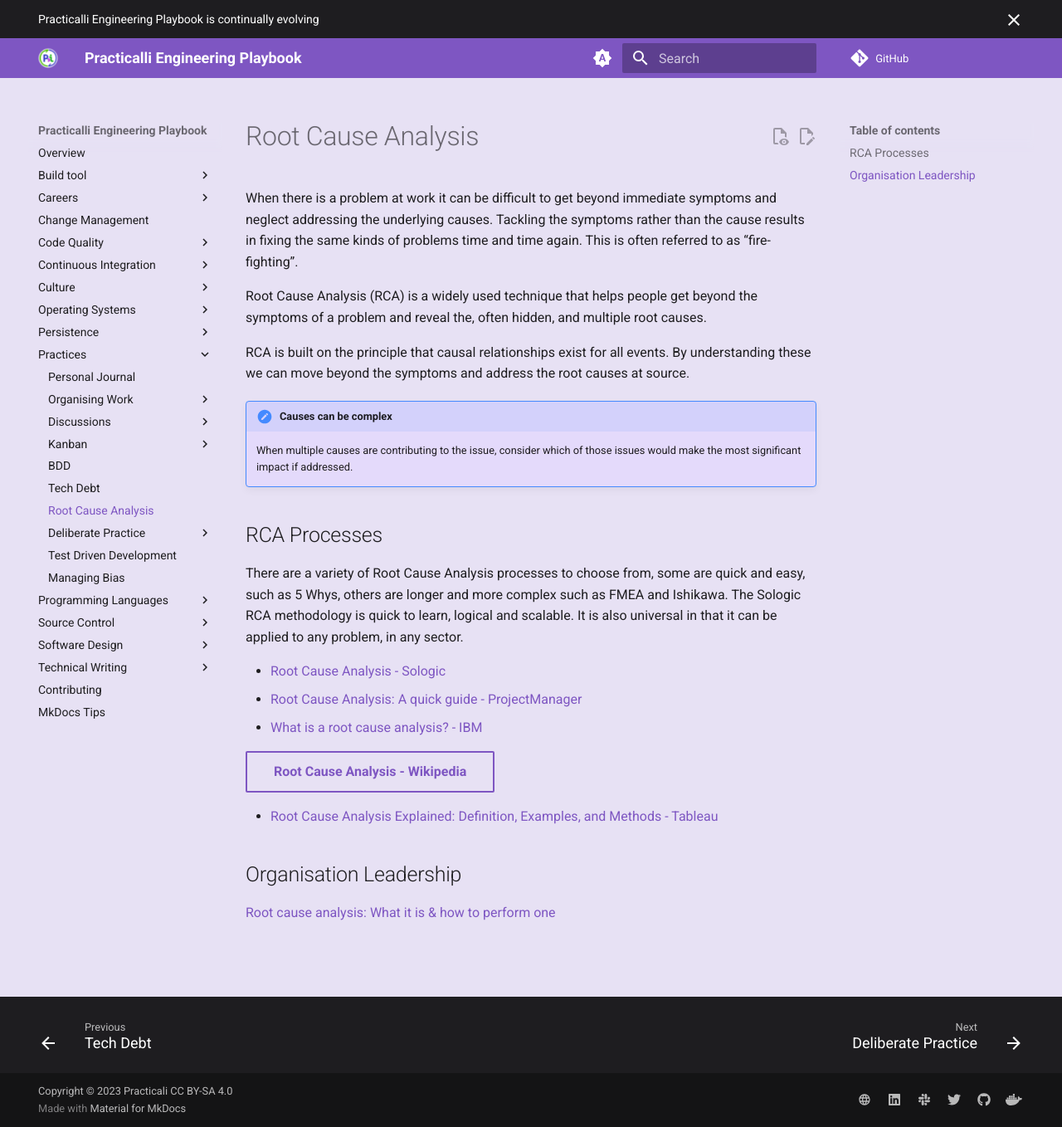
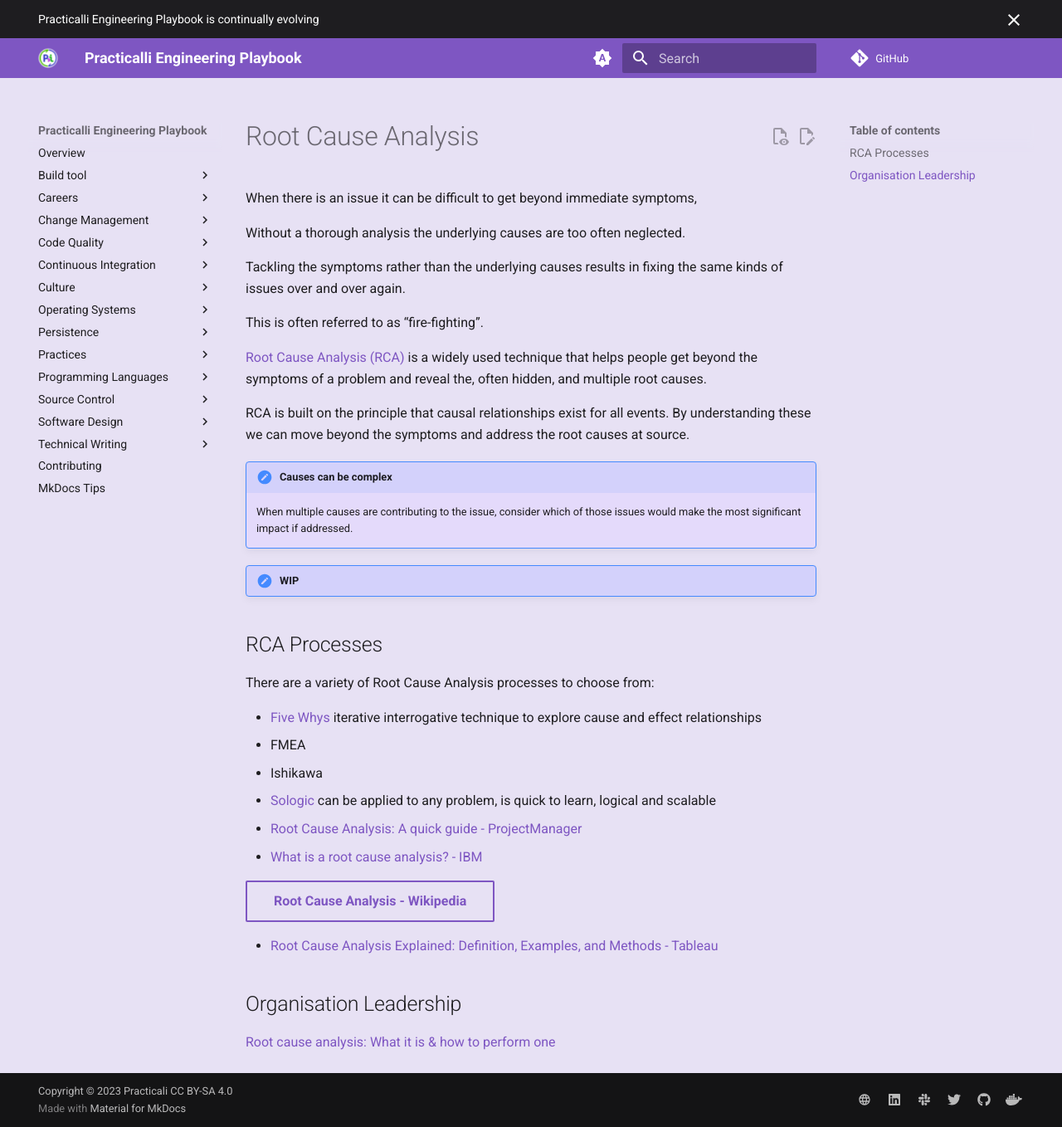
Before and after one commit to practicalli/engineering-playbook, an MkDocs documentation site: the page built from docs/practices/cause-analysis.md, in a window 1280 px wide and 1358 px high. Shown: the whole window at 83% size. Built offline with MkDocs 1.6.1 and Material for MkDocs 9.7.7, drawn with Linux system fonts in a browser that asks for light colours; comment, search, counter and statistics services are not loaded.

Commit message:
docs(practices): ✏️ merge change management, update filenames

```diff
--- a/docs/practices/root-cause-analysis.md
+++ b/docs/practices/cause-analysis.md
@@ -1,8 +1,14 @@
 # Root Cause Analysis
 
-When there is a problem at work it can be difficult to get beyond immediate symptoms and neglect addressing the underlying causes. Tackling the symptoms rather than the cause results in fixing the same kinds of problems time and time again.  This is often referred to as “fire-fighting”.
+When there is an issue it can be difficult to get beyond immediate symptoms,
 
-Root Cause Analysis (RCA) is a widely used technique that helps people get beyond the symptoms of a problem and reveal the, often hidden, and multiple root causes.
+Without a thorough analysis the underlying causes are too often neglected.
+
+Tackling the symptoms rather than the underlying causes results in fixing the same kinds of issues over and over again.
+
+This is often referred to as “fire-fighting”.
+
+[Root Cause Analysis (RCA)](https://en.wikipedia.org/wiki/Root-cause_analysis){target=_blank} is a widely used technique that helps people get beyond the symptoms of a problem and reveal the, often hidden, and multiple root causes.
 
 RCA is built on the principle that causal relationships exist for all events. By understanding these we can move beyond the symptoms and address the root causes at source.
 
@@ -10,11 +16,16 @@
     When multiple causes are contributing to the issue, consider which of those issues would make the most significant impact if addressed.
 
 
+!!! WARN "WIP"
+
 ## RCA Processes
 
-There are a variety of Root Cause Analysis processes to choose from, some are quick and easy, such as 5 Whys, others are longer and more complex such as FMEA and Ishikawa. The Sologic RCA methodology is quick to learn, logical and scalable.  It is also universal in that it can be applied to any problem, in any sector.
+There are a variety of Root Cause Analysis processes to choose from:
 
-- [Root Cause Analysis - Sologic](https://www.sologic.com/en-gb/about/root-cause-analysis)
+- [Five Whys](https://en.wikipedia.org/wiki/Five_whys){target=_blank} iterative interrogative technique to explore cause and effect relationships
+- FMEA
+- Ishikawa
+- [Sologic](https://www.sologic.com/en-gb/about/root-cause-analysis) can be applied to any problem, is quick to learn, logical and scalable
 - [Root Cause Analysis: A quick guide - ProjectManager](https://www.projectmanager.com/blog/root-cause-analysis-guide)
 - [What is a root cause analysis? - IBM](https://www.ibm.com/topics/root-cause-analysis)
 
```
Also changed, not shown: docs/practices/asking-questions.md (renamed from docs/practices/asking-questions-clearly.md, +7 -2 lines), docs/practices/change-management/technical-buy-in.md (added, +1 -0 lines), docs/practices/index.md (+9 -0 lines), docs/practices/project-discovery-template.md (added, +40 -0 lines), docs/practices/change-management/index.md (renamed from docs/change-management/index.md).
